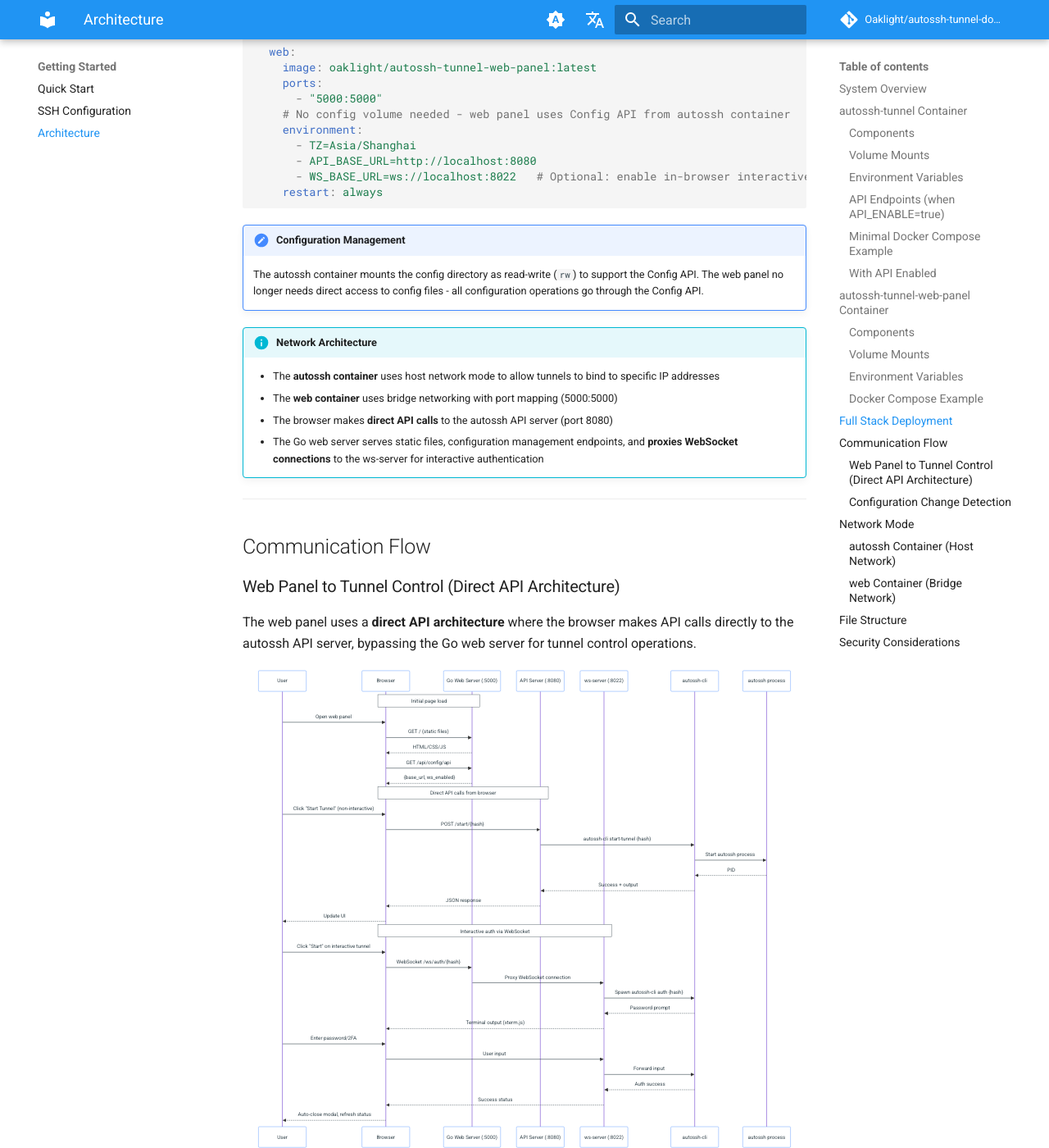
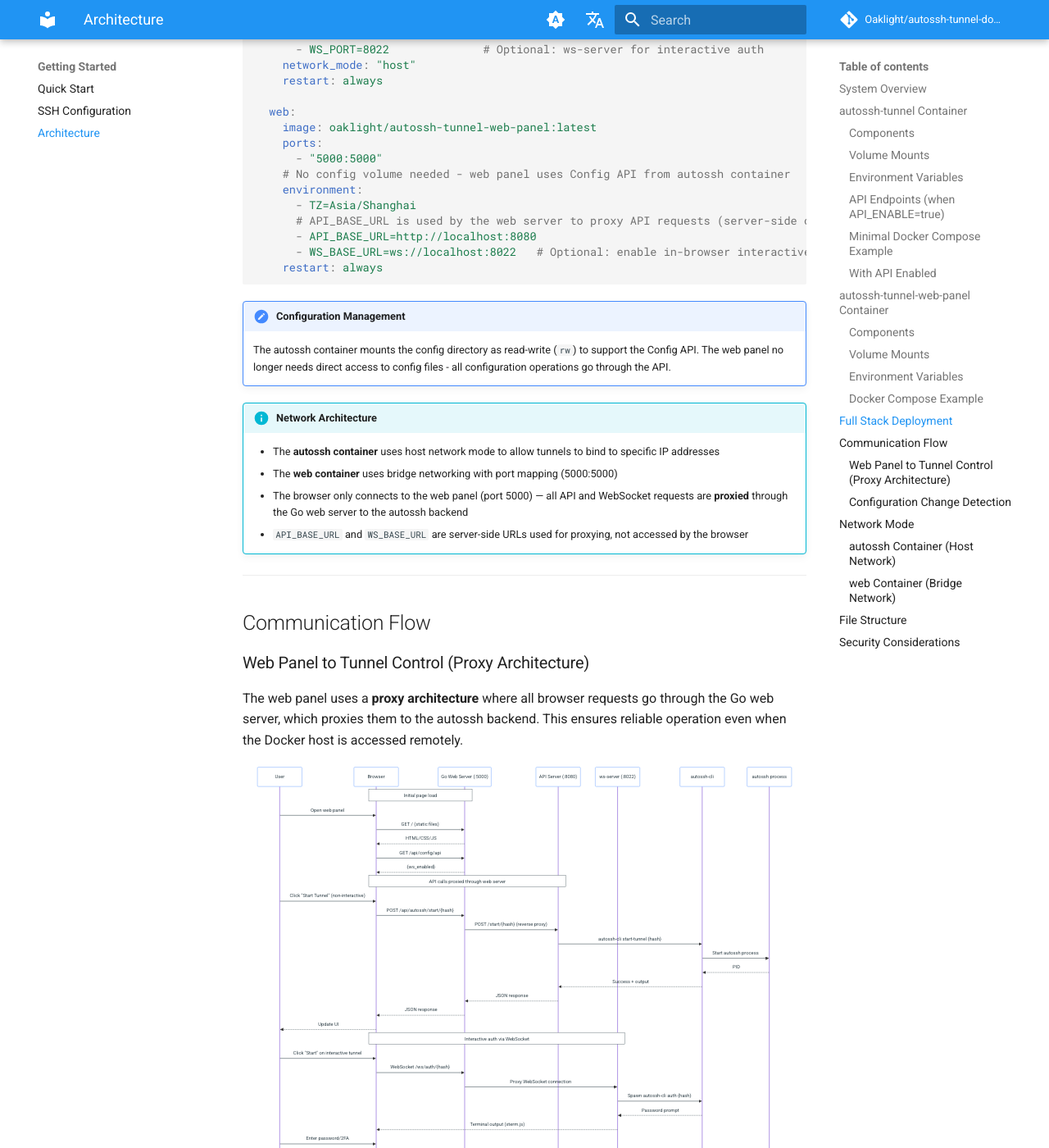
Before and after one commit to Oaklight/autossh-tunnel-dockerized, an MkDocs documentation site: the page built from docs/architecture.md, in a window 1280 px wide and 1400 px high, scrolled down 6287 px. Shown: the whole window at 82% size. Built offline with MkDocs 1.6.1 and Material for MkDocs 9.7.7, drawn with Linux system fonts in a browser that asks for light colours; comment, search, counter and statistics services are not loaded; some of the changed text lies outside the part shown.

Commit message:
docs: update architecture docs for API proxy pattern
Replace "direct API" references with proxy architecture description.
API_BASE_URL is now server-side only, not sent to browser.

````diff
--- a/docs/architecture.md
+++ b/docs/architecture.md
@@ -53,9 +53,9 @@ graph TB
     API --> CLI
     WSSERVER -->|spawns auth| CLI
 
-    BROWSER -->|Direct API calls| API
-    BROWSER -->|WebSocket| WSPPROXY
-    WSPPROXY -->|Proxy| WSSERVER
+    BROWSER -->|API + WebSocket| WEBSERVER
+    WEBSERVER -->|API Proxy| API
+    WSPPROXY -->|WS Proxy| WSSERVER
 
     AUTOSSH -->|SSH Tunnel| REMOTE1
     AUTOSSH -->|SSH Tunnel| REMOTE2
@@ -172,7 +172,8 @@ An optional web-based management interface that communicates with the autossh co
 
 | Component | Description |
 |-----------|-------------|
-| `Go Web Server` | Serves static files and proxies WebSocket connections |
+| `Go Web Server` | Serves static files, proxies API and WebSocket connections |
+| `API Proxy` | Reverse proxy forwarding `/api/autossh/*` requests to the autossh API backend |
 | `WebSocket Proxy` | Proxies browser WebSocket connections to the ws-server for interactive auth |
 | `Web UI` | HTML/CSS/JavaScript frontend with i18n and dark/light theme support (runs in browser) |
 
@@ -187,11 +188,11 @@ An optional web-based management interface that communicates with the autossh co
 |----------|-------------|---------|----------|
 | `TZ` | Timezone for log timestamps | `UTC` | No |
 | `PORT` | Web panel listen port | `5000` | No |
-| `API_BASE_URL` | URL of the autossh API server (passed to browser) | `http://localhost:8080` | **Yes** |
+| `API_BASE_URL` | URL of the autossh API server (used server-side for proxying, not sent to browser) | `http://localhost:8080` | **Yes** |
 | `WS_BASE_URL` | URL of the ws-server for WebSocket proxy (e.g., `ws://localhost:8022`) | (not set) | No |
 
-!!! info "Direct API Architecture"
-    The `API_BASE_URL` is passed to the browser-based frontend, which makes API calls directly to the autossh container. The Go web server does not proxy API requests - it only serves static files and proxies WebSocket connections for interactive auth. All configuration management is done through the Config API.
+!!! info "API Proxy Architecture"
+    The `API_BASE_URL` is used by the Go web server to proxy API requests to the autossh backend. The browser never contacts the autossh API directly — all requests go through the web panel at `/api/autossh/*`. This ensures the web panel works reliably for remote access.
 
 ### Docker Compose Example
 
@@ -205,13 +206,14 @@ services:
     # No config volume needed - web panel uses Config API from autossh container
     environment:
       - TZ=Asia/Shanghai
+      # API_BASE_URL is used by the web server to proxy API requests (server-side only)
       - API_BASE_URL=http://localhost:8080
       - WS_BASE_URL=ws://localhost:8022    # Optional: enable in-browser interactive auth
     restart: always
 ```
 
 !!! note "Network Mode"
-    The web container uses bridge networking with port mapping instead of host network mode. API calls are made directly from the browser to the API server.
+    The web container uses bridge networking with port mapping. All API and WebSocket requests from the browser are proxied through the web server to the autossh backend.
 
 ---
 
@@ -244,27 +246,28 @@ services:
     # No config volume needed - web panel uses Config API from autossh container
     environment:
       - TZ=Asia/Shanghai
+      # API_BASE_URL is used by the web server to proxy API requests (server-side only)
       - API_BASE_URL=http://localhost:8080
       - WS_BASE_URL=ws://localhost:8022   # Optional: enable in-browser interactive auth
     restart: always
 ```
 
 !!! note "Configuration Management"
-    The autossh container mounts the config directory as read-write (`rw`) to support the Config API. The web panel no longer needs direct access to config files - all configuration operations go through the Config API.
+    The autossh container mounts the config directory as read-write (`rw`) to support the Config API. The web panel no longer needs direct access to config files - all configuration operations go through the API.
 
 !!! info "Network Architecture"
     - The **autossh container** uses host network mode to allow tunnels to bind to specific IP addresses
     - The **web container** uses bridge networking with port mapping (5000:5000)
-    - The browser makes **direct API calls** to the autossh API server (port 8080)
-    - The Go web server serves static files, configuration management endpoints, and **proxies WebSocket connections** to the ws-server for interactive authentication
+    - The browser only connects to the web panel (port 5000) — all API and WebSocket requests are **proxied** through the Go web server to the autossh backend
+    - `API_BASE_URL` and `WS_BASE_URL` are server-side URLs used for proxying, not accessed by the browser
 
 ---
 
 ## Communication Flow
 
-### Web Panel to Tunnel Control (Direct API Architecture)
+### Web Panel to Tunnel Control (Proxy Architecture)
 
-The web panel uses a **direct API architecture** where the browser makes API calls directly to the autossh API server, bypassing the Go web server for tunnel control operations.
+The web panel uses a **proxy architecture** where all browser requests go through the Go web server, which proxies them to the autossh backend. This ensures reliable operation even when the Docker host is accessed remotely.
 
 ```mermaid
 sequenceDiagram
@@ -281,16 +284,18 @@ sequenceDiagram
     Browser->>WebServer: GET / (static files)
     WebServer-->>Browser: HTML/CSS/JS
     Browser->>WebServer: GET /api/config/api
-    WebServer-->>Browser: {base_url, ws_enabled}
+    WebServer-->>Browser: {ws_enabled}
 
-    Note over Browser,API: Direct API calls from browser
+    Note over Browser,API: API calls proxied through web server
     User->>Browser: Click "Start Tunnel" (non-interactive)
-    Browser->>API: POST /start/{hash}
+    Browser->>WebServer: POST /api/autossh/start/{hash}
+    WebServer->>API: POST /start/{hash} (reverse proxy)
     API->>CLI: autossh-cli start-tunnel {hash}
     CLI->>Tunnel: Start autossh process
     Tunnel-->>CLI: PID
     CLI-->>API: Success + output
-    API-->>Browser: JSON response
+    API-->>WebServer: JSON response
+    WebServer-->>Browser: JSON response
     Browser-->>User: Update UI
 
     Note over Browser,WSSERVER: Interactive auth via WebSocket
@@ -308,11 +313,10 @@ sequenceDiagram
     Browser-->>User: Auto-close modal, refresh status
 ```
 
-!!! tip "Benefits of Direct API Architecture"
+!!! tip "Benefits of Proxy Architecture"
+    - **Remote access**: Works from any browser, even when the Docker host is on a remote machine
+    - **Single entry point**: Only port 5000 needs to be accessible from the browser
     - **Simplified networking**: Web container doesn't need host network mode
-    - **Reduced latency**: No proxy overhead for API calls
-    - **Better scalability**: Web server only handles static files and WebSocket proxy
-    - **Clearer separation**: Configuration management vs tunnel control
     - **In-browser auth**: WebSocket proxy enables interactive authentication without CLI access
 
 ### Configuration Change Detection
@@ -359,12 +363,12 @@ ports:
 
 This is possible because:
 
-1. The web server only serves static files and proxies WebSocket connections for interactive auth
-2. All API calls are made directly from the browser to the API server
-3. No API proxy functionality is needed between web and autossh containers
+1. The web server proxies all API and WebSocket requests to the autossh backend
+2. The browser only needs to reach the web panel (port 5000)
+3. `API_BASE_URL` and `WS_BASE_URL` are server-side URLs for the proxy, not browser-facing
 
-!!! note "API Accessibility"
-    Since the browser makes direct API calls to port 8080, the API server must be accessible from the user's browser. When using host network mode for autossh, the API is available on `localhost:8080` from the host machine.
+!!! note "Remote Access"
+    Since all requests are proxied through the web panel, the browser only needs to reach port 5000. The autossh API port (8080) does not need to be accessible from the browser — it only needs to be reachable by the web panel container.
 
 ---
 
````
Also changed, not shown: docs/api/http-api.md (+3 -2 lines), docs/web-panel.md (+17 -17 lines).
